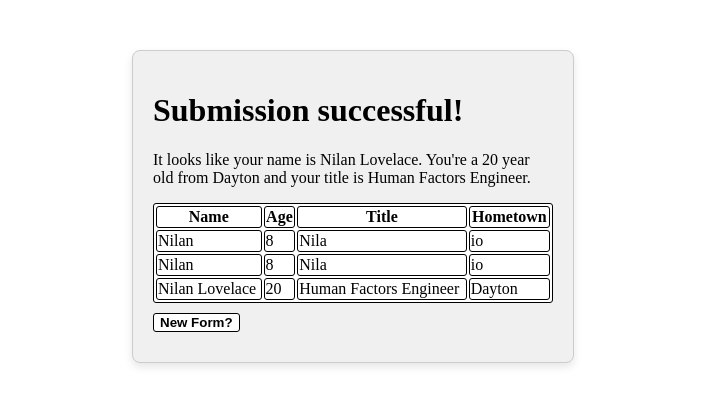
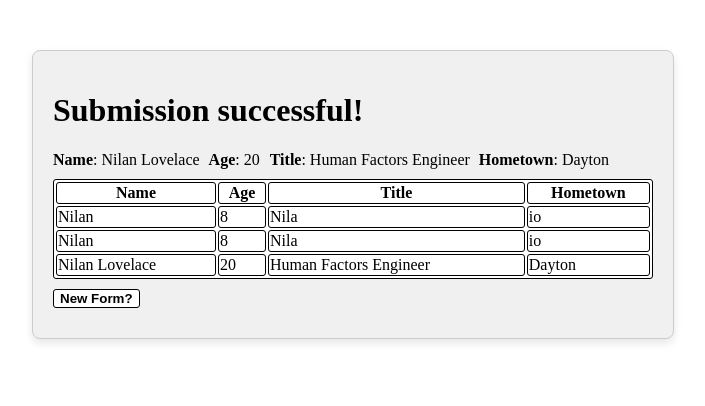
Before and after one commit to nlnlvlc/lisform, a Django app: page /success/ in a window 1280 px wide. Shown: the top 406 px of the page, without its empty margins (287-992 px from the left). Run offline with Django 5.2, Linux system fonts and the light colour scheme; data comes from the database, SQL or seed files in the repository; both versions use the stored data as it was after the commit.

Commit message:
fixed flex display on submission text

```diff
--- a/form/static/main.css
+++ b/form/static/main.css
@@ -1,6 +1,6 @@
 .form-container{
     /* Box dimensions and positioning */
-    width: 400px; /* Adjust as needed */
+    max-width: 500px; /* Adjust as needed */
     margin: 50px auto; /* Centers the box horizontally and adds space above/below */
     padding: 20px; /* Space inside the box, between content and border */
 
@@ -13,7 +13,7 @@
 
 .table-container {
     /* Box dimensions and positioning */
-    width: 400px; /* Adjust as needed */
+    max-width: 600px; /* Adjust as needed */
     margin: 50px auto; /* Centers the box horizontally and adds space above/below */
     padding: 20px; /* Space inside the box, between content and border */
 
@@ -70,3 +70,21 @@ table, th, td{
 table {
     width: 100%
 }
+
+.flex-container {
+  display: flex;
+  /* Optional: allow items to wrap to a new line */
+  flex-wrap: wrap;
+  /* Set a uniform gap between rows and columns */
+  /* Or specify different gaps for rows and columns */
+   gap:10px; /* 10px row-gap, 30px column-gap*/
+   margin-bottom: 10px
+}
+
+.flex-item {
+  /* Basic styling for visibility */
+  padding: 0px;
+  margin: 0px;
+  display: inline;
+
+}
--- a/form/templates/form/success.html
+++ b/form/templates/form/success.html
@@ -13,17 +13,25 @@
         {% if data %}
          <h1>Submission successful!</h1>
         <table>
+            <div class="flex-container">
             {% if last %}
-            <p>It looks like your name is {{last.name}}.
-            {% if last.age %}
-                You're a {{last.age}} year old
+            <div class="flex-item">
+                <p style="display: inline;"> <strong>Name</strong>: {{last.name}}</p>
+                    {% if last.age %}
+                <p style="display: inline; padding-left: 5px;"><strong>Age</strong>: {{last.age}} </p>
+                {% endif %}
+            </div>
+
+            <div class="flex-item">
+                <p style="display: inline;"><strong>Title</strong>: {{last.title}}</p>
+                    {% if last.hometown %}
+            <p style="display: inline; padding-left: 5px;"><strong>Hometown</strong>: {{last.hometown}} </p>
             {% endif %}
-            {% if last.hometown %}
-                from {{last.hometown}}
+            </div>
+
+
             {% endif %}
-            and your title is {{last.title}}.
-            </p>
-            {% endif %}
+            </div>
         <thead>
             <tr>
                 <th>Name</th>
```
Also changed, not shown: db.sqlite3.
